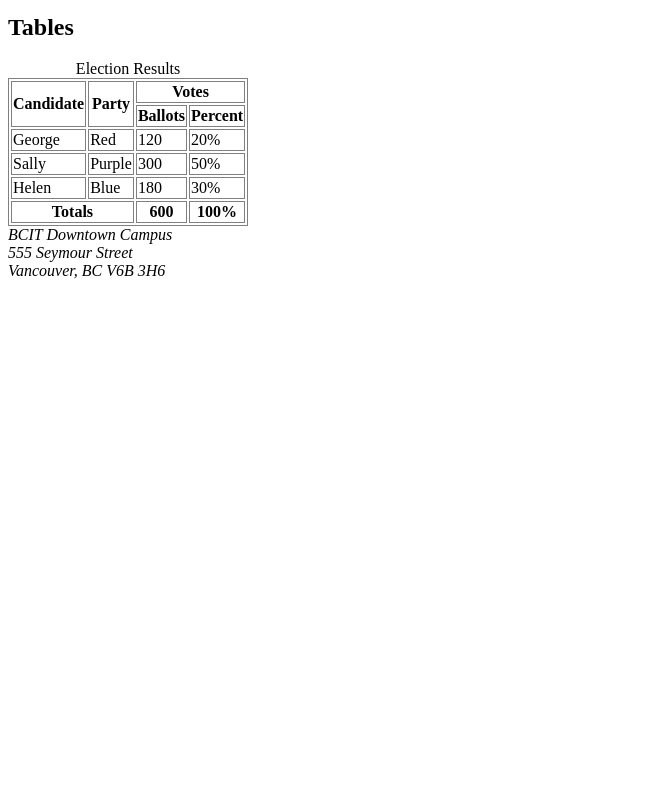
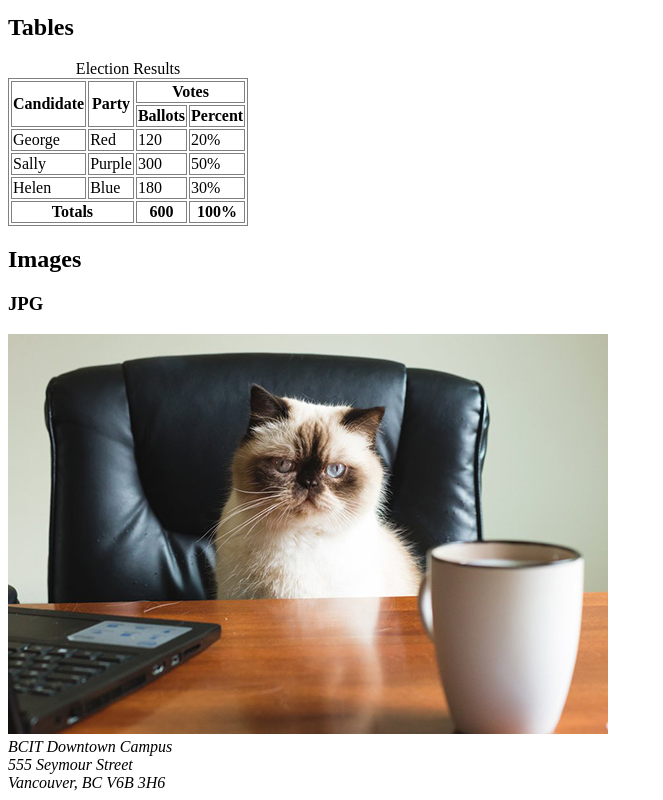
Before and after one commit to angusmacminn/fwd-day-2, a plain HTML site: page index.html in a window 1280 px wide. Shown: the part 1407-2207 px from the top of the page, without its empty margins (0-663 px from the left). Before the commit the page ends 1695 px from the top, so only its background shows below. Drawn offline with Linux system fonts and the light colour scheme.

Commit message:
added a jpg image in index

```diff
--- a/index.html
+++ b/index.html
@@ -151,6 +151,12 @@
 				</tfoot>
 			</table>
 		</section>
+
+		<section>
+			<h2> Images </h2>
+			<h3> JPG </h3>
+			<img src="images/cat-photo.jpg" alt="A cat sitting at a desk">
+		</section>
 	</main>
 
 	<footer>
```
